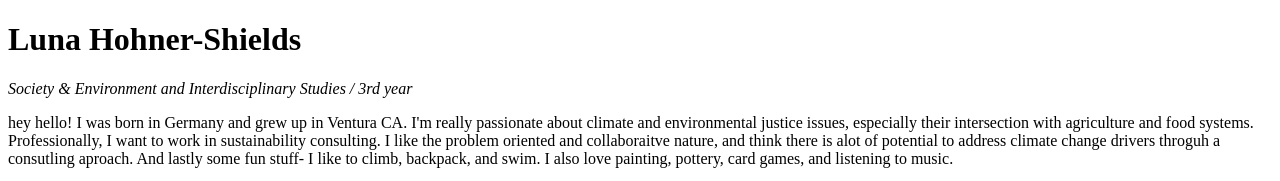
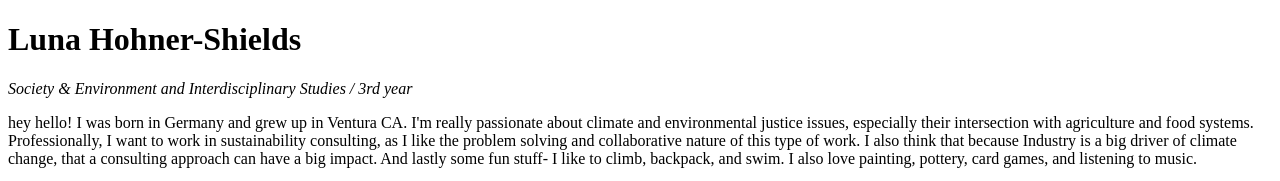
Before and after one commit to lunahohner/lunahohner.github.io, a plain HTML site: page index.html in a window 1280 px wide. Shown: the top 181 px of the page. Drawn offline with Linux system fonts and the light colour scheme.

Commit message:
Update index.html

```diff
--- a/index.html
+++ b/index.html
@@ -5,8 +5,7 @@
     <body>
         <h1>Luna Hohner-Shields</h1>
         <em>Society & Environment and Interdisciplinary Studies / 3rd year</em>
-        <p>hey hello! I was born in Germany and grew up in Ventura CA. I'm really passionate about climate and environmental justice issues, especially their intersection with agriculture and food systems. Professionally, I want to work in sustainability consulting. I like the problem oriented and collaboraitve nature, and think there is alot of potential to address climate change drivers throguh a consutling aproach. And lastly some fun stuff- I like to climb, backpack, and swim. I also love painting, pottery, card games, and listening to music.</p>
-        <img src="assets/img/IMG_6115.jpg" />
+<p>hey hello! I was born in Germany and grew up in Ventura CA. I'm really passionate about climate and environmental justice issues, especially their intersection with agriculture and food systems. Professionally, I want to work in sustainability consulting, as I like the problem solving and collaborative nature of this type of work. I also think that because Industry is a big driver of climate change, that a consulting approach can have a big impact. And lastly some fun stuff- I like to climb, backpack, and swim. I also love painting, pottery, card games, and listening to music.</p>        <img src="assets/img/IMG_6115.jpg" />
         <a href="https://www.poptropica.com/">Poptropica</a>
         <ul>
             <h4>Reading Response</h4>
```
